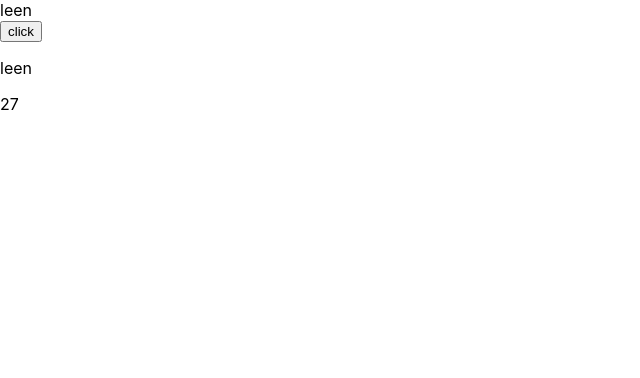
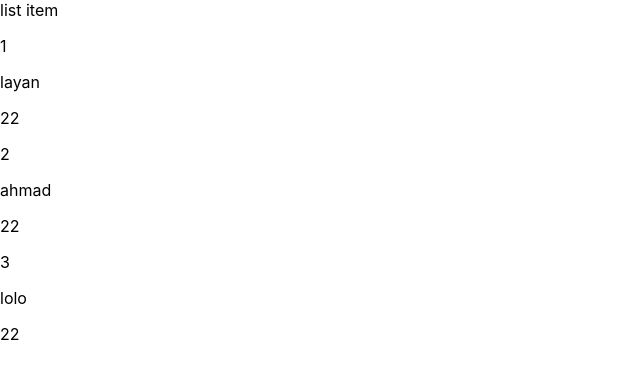
Before and after one commit to layanabushaweesh/simple-react-app, a React (Create React App) app: page / in a window 1280 px wide. Shown: the top 378 px of the page, without its empty margins (0-640 px from the left). Built offline with nearby package versions, Linux system fonts and the light colour scheme.

Commit message:
list data using map

```diff
--- a/src/App.js
+++ b/src/App.js
@@ -1,35 +1,48 @@
 import React , { Component } from "react";
-import Child from "./child"
+import Items from "./components/items"
 // import { x as num1, y , Test} from "./module";
 // import Test2  from "./module";
 
 class App extends Component {
   // setstate use to change data in state
-  state = {
-    name : "leen",
-    age : 27
-  }
+  // state = {
+  //   name : "leen",
+  //   age : 27
+  // }
   // arrow function
 
-  handleClick = () => {
-    this.setState({
-      name : "ahmad",
-      age:30
-    }
+  // handleClick = () => {
+  //   this.setState({
+  //     name : "ahmad",
+  //     age:30
+  //   }
 
-    )
+  //   )
+  // }
+  state ={
+    items :  [
+      {id:1 , name: "layan" , age:22},
+      {id: 2, name: "ahmad" , age:22},
+      {id: 3, name: "lolo" , age:22}
+
+
+    ]
   }
   render() {
     return (
       <div className="app">
-        {/* like this i call the component */}
+        {/* like this i call the component
         {/*  nested component *component inside component*/}
-        < Child test={this.state.name} />
+        {/* < Child test={this.state.name} /> */}
         {/* dynamic data */}
         {/* { this.Test()} */}
-        <button onClick={this.handleClick}> click</button>
-        <p>{this.state.name}</p>
-        <p>{this.state.age}</p>
+        {/* <button onClick={this.handleClick}> click</button> */}
+        {/* <p>{this.state.name}</p> */}
+        {/* <p>{this.state.age}</p> */}
+        list item
+        <Items items={this.state.items} />
+
+
       </div>
     )
   }
--- /dev/null
+++ b/src/components/items.js
@@ -0,0 +1,29 @@
+import React , { Component } from "react";
+
+class Items extends Component {
+    render(){
+        // const id =this.props.id;
+        // const name =this.props.name;
+        // const age =this.props.age;
+        // const {id , name , age} =this.props;
+        const {items} = this.props;
+        const theItems = items.map((item)=> {
+            return(
+                <div>
+                 <p>{item.id}</p>
+                 <p>{item.name}</p>
+                 <p>{item.age}</p>
+
+                </div>
+            )
+
+        })
+        return(
+            <div>
+
+                {theItems}
+            </div>
+        )
+    }
+}
+export default Items;
```
